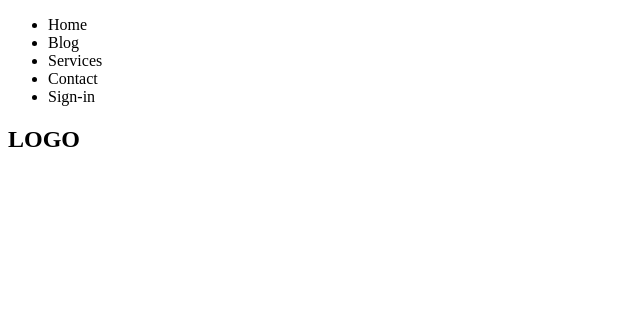
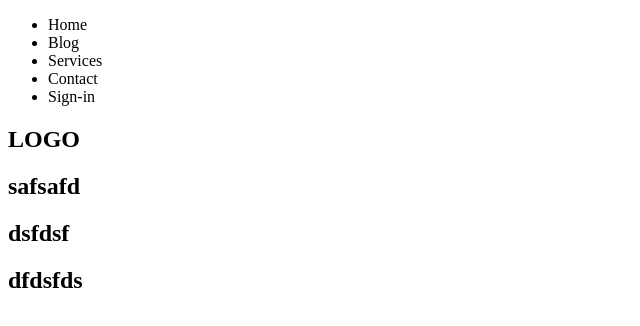
Before and after one commit to ceciarangio/gitenequipo, a plain HTML site: page index.html in a window 1280 px wide. Shown: the whole page, without its empty margins (0-640 px from the left). Drawn offline with Linux system fonts and the light colour scheme.

Commit message:
first main

```diff
--- a/index.html
+++ b/index.html
@@ -18,5 +18,13 @@
             <h1>LOGO</h1>
         </nav>
     </header>
+    <main>
+        <div>
+            <h2>safsafd</h2>
+        <h2>dsfdsf</h2>
+        <h2>dfdsfds</h2></div>
+        <div></div>
+        <div></div>
+    </main>
 </body>
 </html>
```
